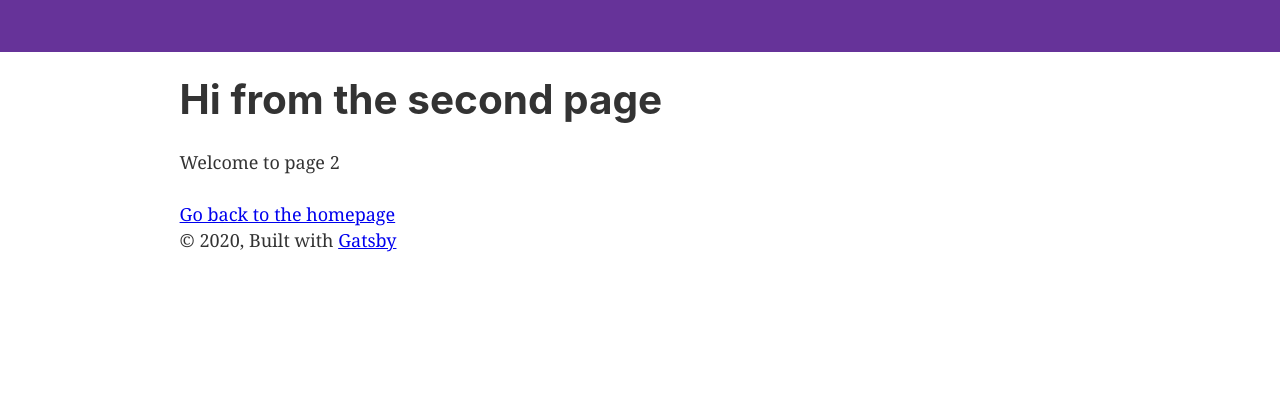
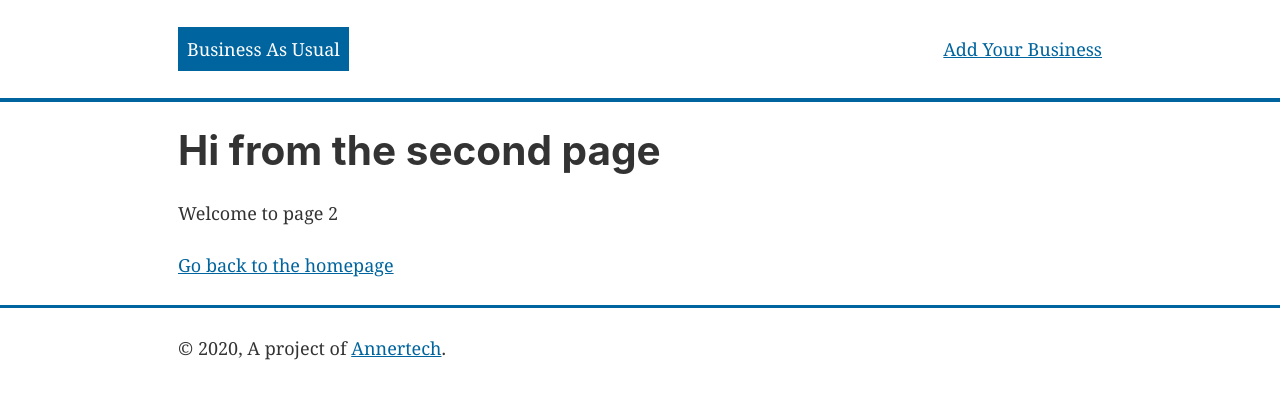
Before and after one commit to markconroy/business-as-usual, a Gatsby site: page /page-2 in a window 1280 px wide. Built offline with nearby package versions, Linux system fonts and the light colour scheme; Gatsby itself is replaced by a stand-in of ours.

Commit message:
basic commit, just to give us a homepage

```diff
--- a/gatsby-config.js
+++ b/gatsby-config.js
@@ -19,12 +19,13 @@ module.exports = {
         path: `${__dirname}/src/images`,
       },
     },
+    `gatsby-plugin-styled-components`,
     {
       resolve: "gatsby-source-google-spreadsheet",
       options: {
         // The `spreadsheetId` is required, it is found in the url of your document:
         // https://docs.google.com/spreadsheets/d/<spreadsheetId>/edit#gid=0
-        spreadsheetId: "1iy4IMH43-aTB2dLOtbYtqVLsLBNC46Z5FJ-Brwl0oSM",
+        spreadsheetId: "1tT3Tb5gYvPaJ1YjNQCkatAK7Xa2V60_tNlvUFt7Jtr0",
 
         // The `spreadsheetName` is recommended, but optional
         // It is used as part of the id's during the node creation, as well as in the generated GraphQL-schema
--- a/package.json
+++ b/package.json
@@ -5,19 +5,22 @@
   "version": "0.1.0",
   "author": "Kyle Mathews <mathews.kyle@gmail.com>",
   "dependencies": {
+    "babel-plugin-styled-components": "^1.10.7",
     "gatsby": "^2.20.12",
     "gatsby-image": "^2.3.1",
     "gatsby-plugin-manifest": "^2.3.3",
     "gatsby-plugin-offline": "^3.1.2",
     "gatsby-plugin-react-helmet": "^3.2.1",
     "gatsby-plugin-sharp": "^2.5.3",
+    "gatsby-plugin-styled-components": "^3.2.1",
     "gatsby-source-filesystem": "^2.2.2",
     "gatsby-source-google-spreadsheet": "^2.0.0",
     "gatsby-transformer-sharp": "^2.4.3",
     "prop-types": "^15.7.2",
     "react": "^16.12.0",
     "react-dom": "^16.12.0",
-    "react-helmet": "^5.2.1"
+    "react-helmet": "^5.2.1",
+    "styled-components": "^5.1.0"
   },
   "devDependencies": {
     "prettier": "^1.19.1"
--- /dev/null
+++ b/src/components/footer.js
@@ -0,0 +1,34 @@
+import React from "react"
+import { StaticQuery, graphql, Link } from "gatsby"
+import styled from "styled-components"
+
+const StyledFooter = styled.footer`
+  border-top: 3px solid var(--primary);
+  ul {
+    margin: 0;
+    @media screen and (min-width: 500px) {
+      display: flex;
+      flex-wrap: wrap;
+    }
+  }
+  li {
+    list-style: none;
+    margin-right: 1rem;
+  }
+  .footer__inner {
+    margin: 0 auto;
+    max-width: 960px;
+    padding: 1.5rem 1rem;
+  }
+`
+const Footer = () => (
+  <StyledFooter>
+    <div className="footer__inner">
+      <p>
+        © {new Date().getFullYear()}, A project of <a href="https://annertech.com">Annertech</a>.
+      </p>
+    </div>
+  </StyledFooter>
+)
+
+export default Footer
--- /dev/null
+++ b/src/components/global-styles/global-css-variables.js
@@ -0,0 +1,9 @@
+import { createGlobalStyle } from 'styled-components'
+
+const GlobalCSSVariables = createGlobalStyle`
+  :root {
+    --primary: #00649e;
+  }
+`
+
+export default GlobalCSSVariables
--- a/src/components/header.js
+++ b/src/components/header.js
@@ -1,42 +1,66 @@
-import { Link } from "gatsby"
-import PropTypes from "prop-types"
+import { StaticQuery, graphql, Link } from "gatsby"
 import React from "react"
+import Img from "gatsby-image"
+import styled from "styled-components"
 
-const Header = ({ siteTitle }) => (
-  <header
-    style={{
-      background: `rebeccapurple`,
-      marginBottom: `1.45rem`,
-    }}
-  >
-    <div
-      style={{
-        margin: `0 auto`,
-        maxWidth: 960,
-        padding: `1.45rem 1.0875rem`,
-      }}
-    >
-      <h1 style={{ margin: 0 }}>
-        <Link
-          to="/"
-          style={{
-            color: `white`,
-            textDecoration: `none`,
-          }}
-        >
-          {siteTitle}
-        </Link>
-      </h1>
+const StyledHeader = styled.header`
+  border-bottom: 4px solid var(--primary);
+  margin-bottom: 1.5rem;
+
+  .header__inner {
+    margin: 0 auto;
+    max-width: 960px;
+    padding: 1.5rem 1rem;
+    display: flex;
+    justify-content: space-between;
+    align-items: center;
+    > * {
+      flex-basis: 50%;
+    }
+  }
+  .header__link {
+    text-decoration: none;
+    background-color: var(--primary);
+    display: inline-block;
+    color: white;
+    padding: .5rem;
+    &:focus,
+    &:hover {
+      text-decoration: underline;
+      background-color: white;
+      color: var(--primary);
+    }
+  }
+  .header__link--with-border {
+    border: 3px solid var(--primary);
+    border-bottom: 0;
+    &:focus,
+    &:hover {
+      /* border-color:  */
+    }
+  }
+  .header__add {
+    padding-left: 1rem;
+    text-align: right;
+    max-width: 250px;
+  }
+`
+
+const Header = () => (
+  <StyledHeader>
+    <div className="header__inner">
+      <div className="header__branding">
+        <div className="header__branding-logo">
+          <Link className="header__link" to="/">
+            Business As Usual
+          </Link>
+        </div>
+      </div>
+      <div className="header__add">
+        <a href="https://docs.google.com/forms/d/e/1FAIpQLSfUgFwGuqAlE3I4scpiOosDwiJntFnA8yatxTbgfBWdxSZZiw/viewform">Add Your Business</a>
+      </div>
     </div>
-  </header>
+  </StyledHeader>
 )
 
-Header.propTypes = {
-  siteTitle: PropTypes.string,
-}
-
-Header.defaultProps = {
-  siteTitle: ``,
-}
-
 export default Header
--- a/src/components/layout.css
+++ b/src/components/layout.css
@@ -40,12 +40,23 @@ template {
   display: none;
 }
 a {
+  transition:
+    background-color .3s,
+    color .3s;
+  color: var(--primary);
   background-color: transparent;
   -webkit-text-decoration-skip: objects;
 }
 a:active,
 a:hover {
   outline-width: 0;
+}
+a:focus,
+a:hover {
+  text-decoration: none;
+}
+a:focus {
+  outline: 2px dotted black;
 }
 abbr[title] {
   border-bottom: none;
--- a/src/components/layout.js
+++ b/src/components/layout.js
@@ -5,12 +5,14 @@
  * See: https://www.gatsbyjs.org/docs/use-static-query/
  */
 
-import React from "react"
+import React, {Fragment} from "react"
 import PropTypes from "prop-types"
 import { useStaticQuery, graphql } from "gatsby"
 
 import Header from "./header"
+import Footer from "./footer"
 import "./layout.css"
+import GlobalCssVariables from "./global-styles/global-css-variables.js"
 
 const Layout = ({ children }) => {
   const data = useStaticQuery(graphql`
@@ -24,23 +26,27 @@ const Layout = ({ children }) => {
   `)
 
   return (
-    <>
+
+    <Fragment>
+
+      <GlobalCssVariables />
+
       <Header siteTitle={data.site.siteMetadata.title} />
+
       <div
         style={{
           margin: `0 auto`,
           maxWidth: 960,
-          padding: `0 1.0875rem 1.45rem`,
+          padding: `0 1rem 1.5rem`,
         }}
       >
         <main>{children}</main>
-        <footer>
-          © {new Date().getFullYear()}, Built with
-          {` `}
-          <a href="https://www.gatsbyjs.org">Gatsby</a>
-        </footer>
+
       </div>
-    </>
+
+      <Footer />
+
+    </Fragment>
   )
 }
 
```
Also changed, not shown: src/components/card.js (added, +62 -0 lines), src/components/global-styles/grid-container.js (added, +12 -0 lines), src/components/global-styles/grid-item.js (added, +18 -0 lines), src/components/global-styles/headings.js (added, +13 -0 lines), src/pages/index.js (+32 -10 lines), 1 other file.
